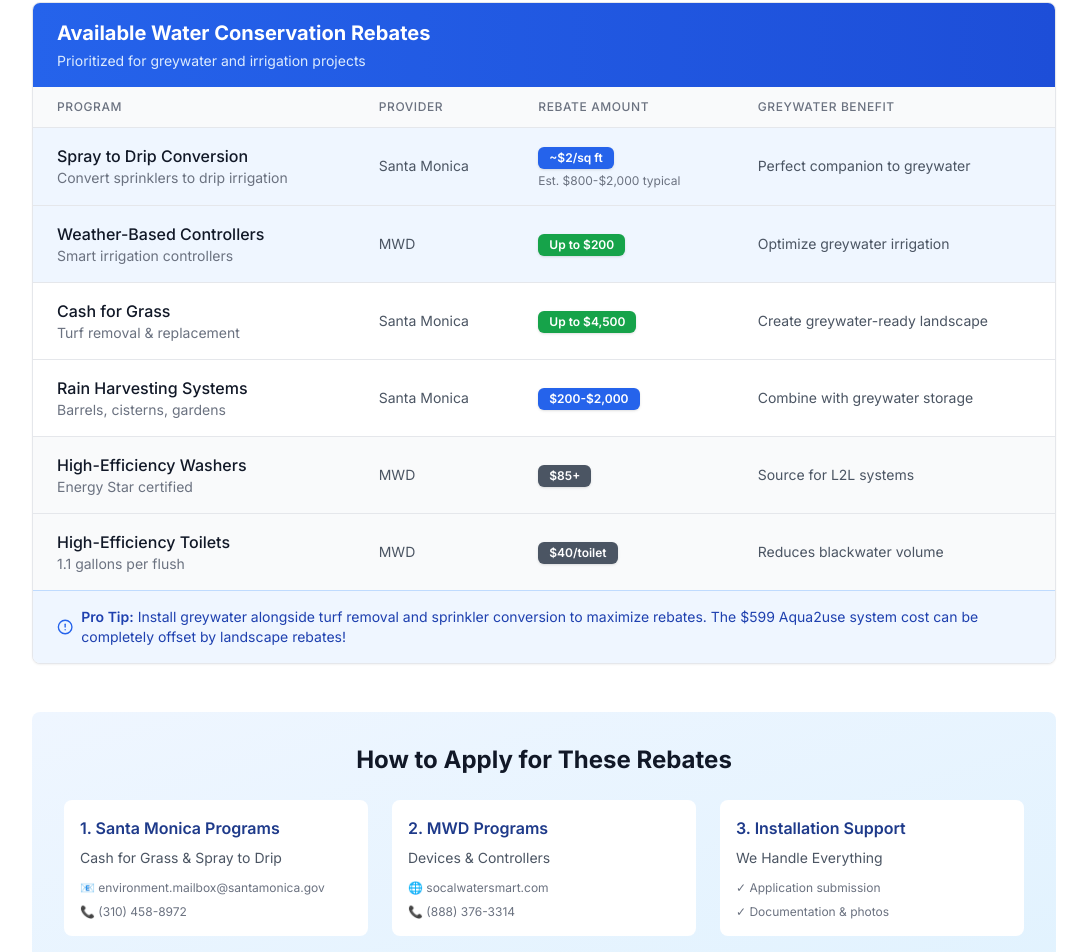
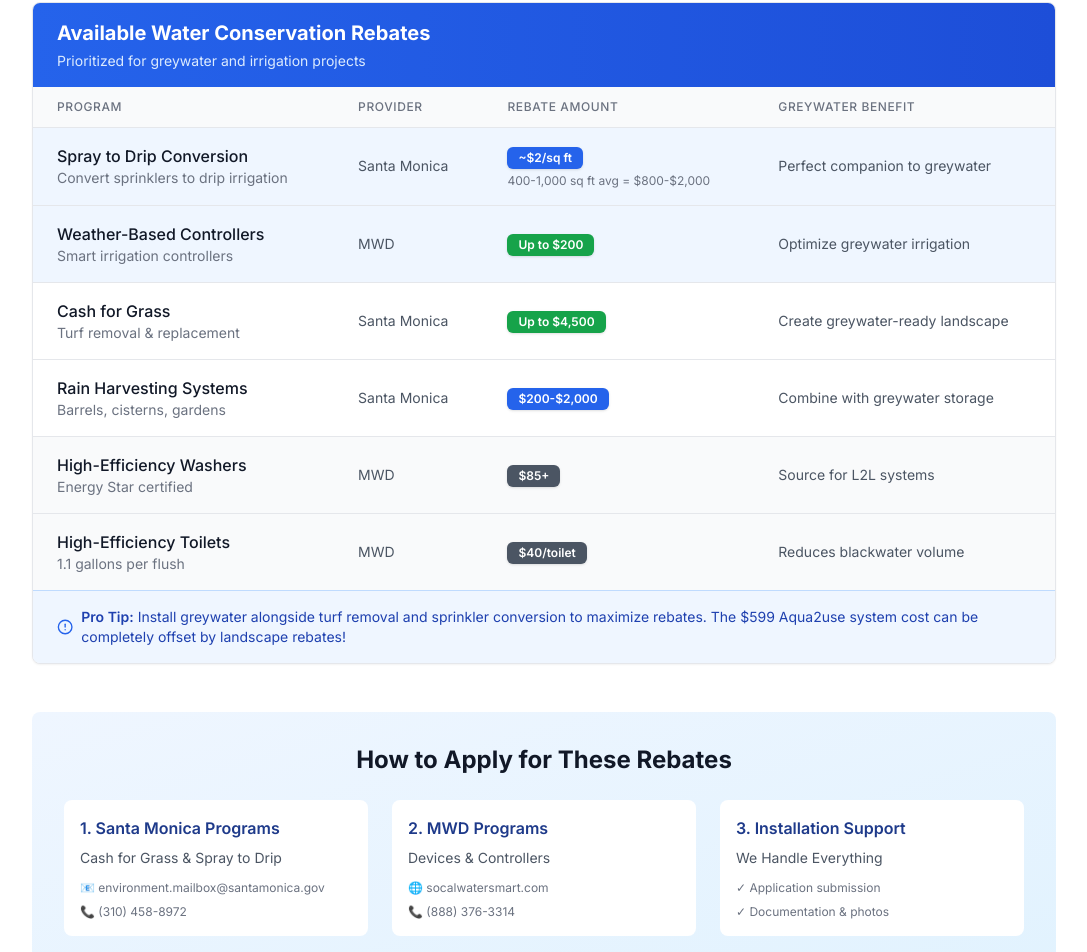
Before and after one commit to swilhoit/waterwise, a Next.js app: page /santa-monica/residential in a window 1280 px wide. Shown: the part 1230-2182 px from the top of the page, without its empty margins (96-1183 px from the left). Built offline with nearby package versions, Linux system fonts and the light colour scheme; no server answers; what @shopify/storefront-api-client would draw is missing.

Commit message:
Add average property size context for spray to drip rebate calculations

```diff
--- a/app/santa-monica/residential/page.tsx
+++ b/app/santa-monica/residential/page.tsx
@@ -123,7 +123,7 @@
                         <td className="px-6 py-4 text-sm text-gray-600">Santa Monica</td>
                         <td className="px-6 py-4">
                           <Badge className="bg-blue-600 text-white">~$2/sq ft</Badge>
-                          <div className="text-xs text-gray-500 mt-1">Est. $800-$2,000 typical</div>
+                          <div className="text-xs text-gray-500 mt-1">400-1,000 sq ft avg = $800-$2,000</div>
                         </td>
                         <td className="px-6 py-4 text-sm text-gray-600">Perfect companion to greywater</td>
                       </tr>
```
